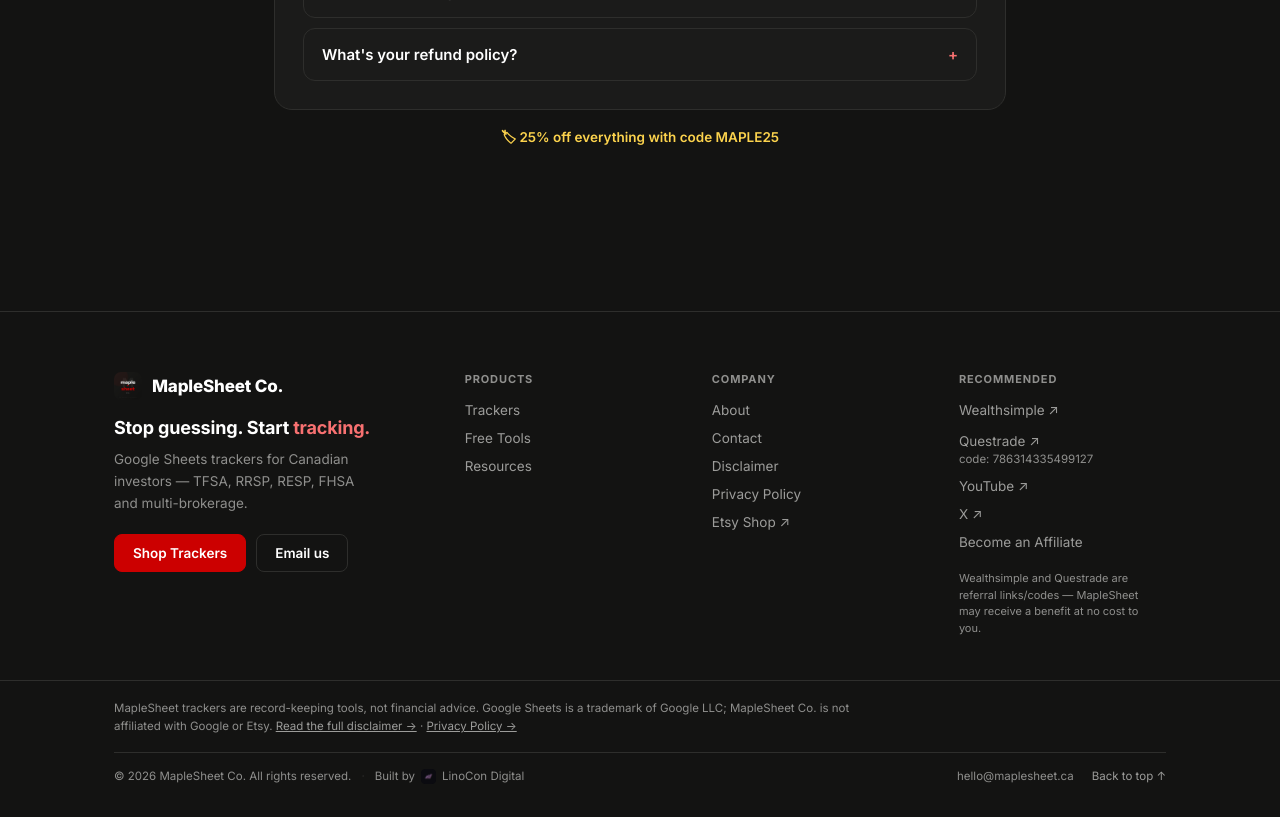
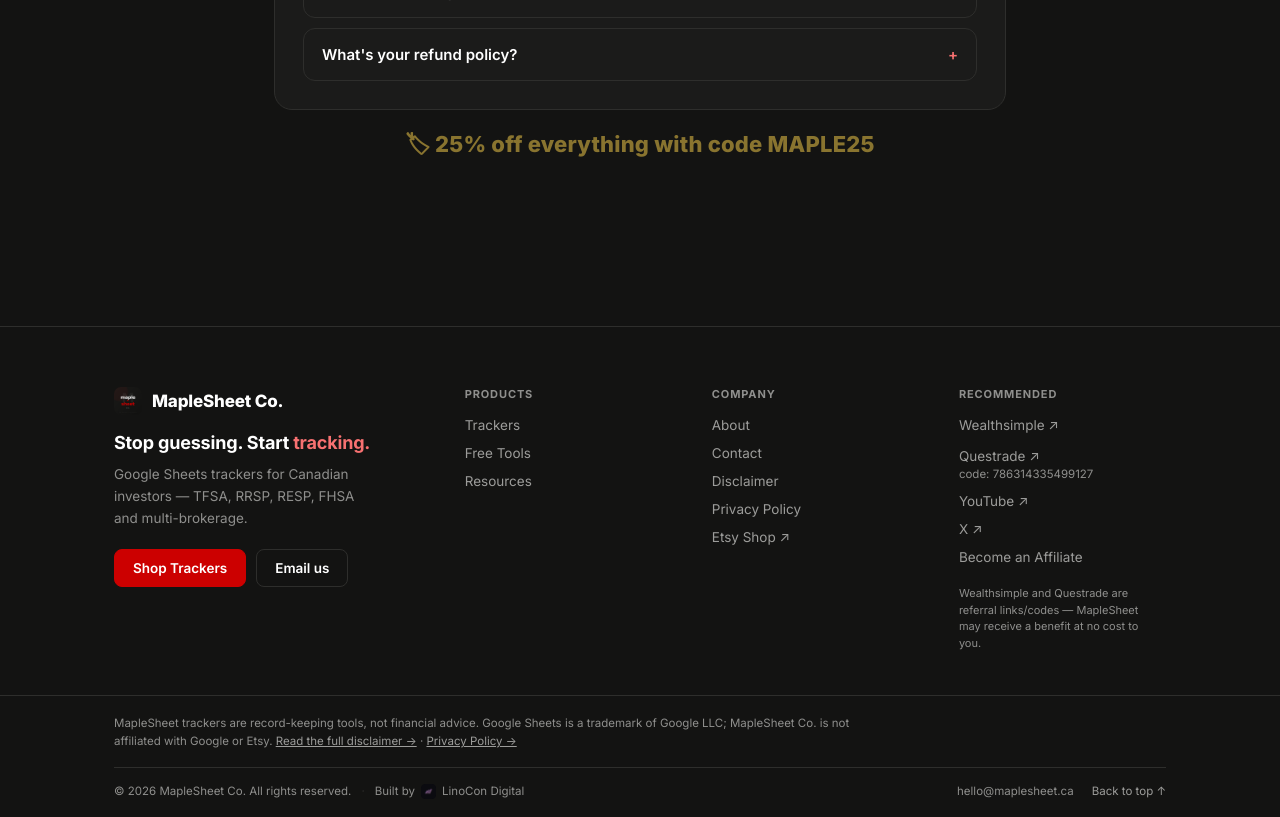
Before and after one commit to maplesheetco/maplesheet-website, a React (Vite) app: page /trackers/rrsp-multi-brokerage in a window 1280 px wide. Shown: the part 2900-3717 px from the top of the page. Built offline with nearby package versions, Linux system fonts and the light colour scheme.

Commit message:
Refactor imports and replace promo text with PromoBanner

```diff
--- a/src/pages/TrackerDetail.jsx
+++ b/src/pages/TrackerDetail.jsx
@@ -1,7 +1,7 @@
 import React, { useState, useEffect } from "react";
 import { useParams, Link } from "react-router-dom";
-import { B, CONFIG, PRODUCTS, ACCOUNT_GUIDES, RETURN_POLICY, FAQS, getBundleSavings } from "../data.js";
-import { PageHead, usePageMeta, useJsonLd, DashboardMock, FaqAccordion, Reveal } from "../ui.jsx";
+import { B, PRODUCTS, ACCOUNT_GUIDES, RETURN_POLICY, FAQS, getBundleSavings } from "../data.js";
+import { PageHead, usePageMeta, useJsonLd, DashboardMock, FaqAccordion, Reveal, PromoBanner } from "../ui.jsx";
 import { trackBuyClicked } from "../analytics.js";
 
 // Real, uncropped tabs from the sheet itself, as a slideshow — used instead
@@ -400,9 +400,7 @@ export default function TrackerDetail() {
           <FaqAccordion faqs={FAQS} />
         </Reveal>
 
-        <p style={{ textAlign: "center", color: B.yellow, fontSize: 13.5, fontWeight: 600, marginTop: 6, marginBottom: 30 }}>
-          🏷 {CONFIG.promoText}
-        </p>
+        <PromoBanner style={{ marginTop: 6, marginBottom: 30 }} />
       </div>
 
       <StickyBuyBar product={product} />
```
